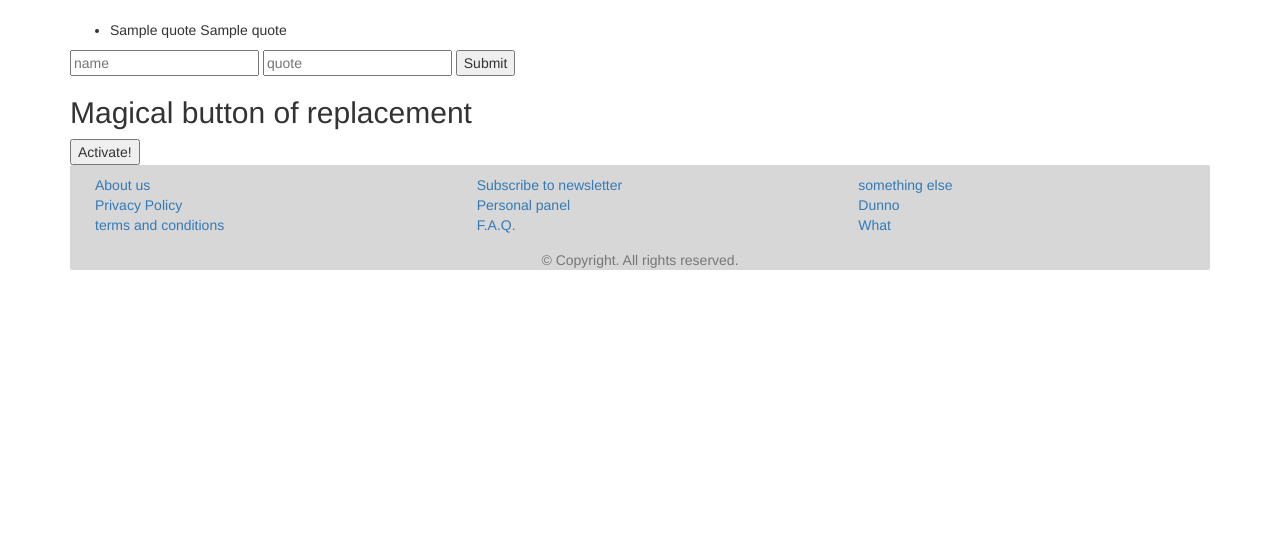
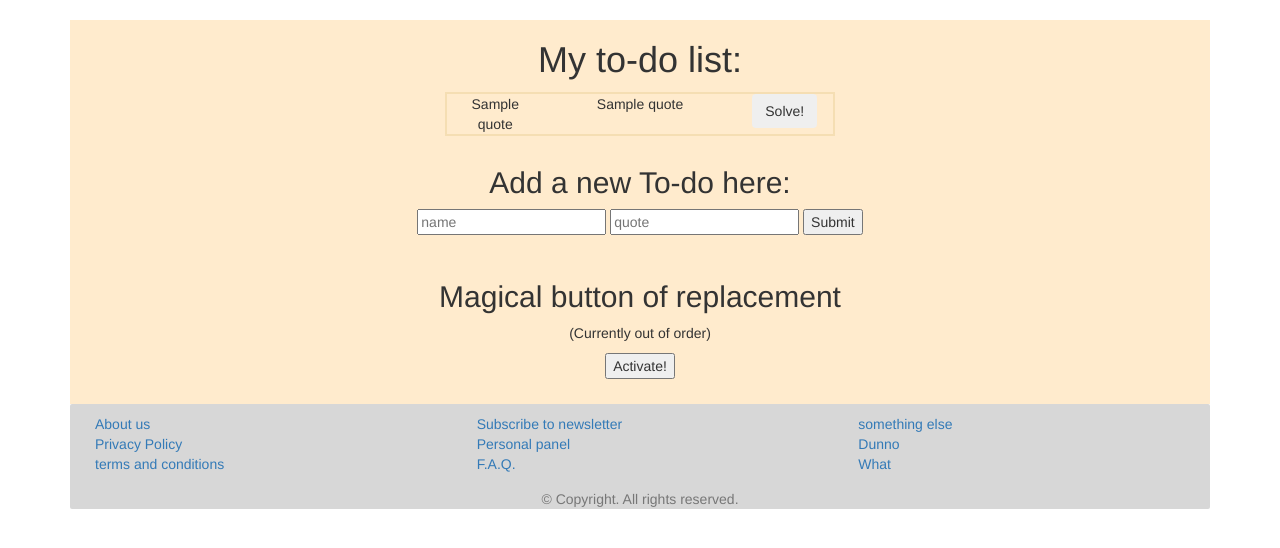
Before and after one commit to Pasakinskas/basic-crud, a Node server app: template views/pages/index.ejs in a window 1280 px wide. Shown: the part 50-598 px from the top of the page. Run offline with Node 20, Linux system fonts and the light colour scheme; the template is opened without the code that fills it: most values are stand-ins (such as "Sample title", 1, 10 or a date in 2020); some libraries are stand-ins or nearby versions.

Commit message:
Added more visuals, refactoring towards a to-do list

```diff
--- a/public/css/style.css
+++ b/public/css/style.css
@@ -4,6 +4,23 @@
     border-radius: 2px;
   }
 
-  .footer-links {
-      padding: 10px 0 5px 25px;
-  }
+.footer-links {
+    padding: 10px 0 5px 25px;
+}
+
+.page-body {
+    background-color: blanchedalmond;
+}
+
+.data-list {
+list-style-type: none;
+}
+
+.data-li {
+    border: 2px solid wheat;
+    margin-top: 2px;
+}
+
+.block {
+    padding: 0 25px 25px 25px;
+}
--- a/public/main.js
+++ b/public/main.js
@@ -1,4 +1,5 @@
 let update = document.getElementById('update');
+let delOne = document.getElementById('delete');
 
 update.addEventListener('click', () => {
     fetch('crud-example', {
--- a/views/pages/index.ejs
+++ b/views/pages/index.ejs
@@ -9,19 +9,23 @@
       <% include ../partials/header %>
     </header>
 
-    <main>
-      <div>
-        <ul class="quotes">
-        <% for(var i=0; i<quotes.length; i++) {%>
-          <li class="quote">
-            <span><%= quotes[i].name %></span>
-            <span><%= quotes[i].quote %></span>
+    <main class="page-body">
+      <div class="text-center row">
+        <h1>My to-do list:</h1>
+        <div class="col-md-4"></div>
+        <ul class="data-list col-md-4">
+        <% for(let i=0; i<quotes.length; i++) {%>
+          <li class="row data-li">
+            <div class="col-xs-3"><span><%= quotes[i].name %></span></div>
+            <div class="col-xs-6"><span><%= quotes[i].quote %></span></div>
+            <div class="col-xs-3"><button class="btn" id="<%= quotes[i]._id %>">Solve!</button></div>
           </li>
         <% } %>
         </ul>
       </div>
 
-      <div>
+      <div class="text-center block">
+        <h2>Add a new To-do here:</h2>
         <form action="/quotes" method="POST">
           <input type="text" placeholder="name" name="name">
           <input type="text" placeholder="quote" name="quote">
@@ -29,13 +33,15 @@
         </form>
     </div>
 
-      <div>
+      <div class="text-center block">
         <h2>Magical button of replacement</h2>
+        <p>(Currently out of order)</p>
         <button id="update">Activate!</button>
       </div>
 
       <script scr="main.js"></script>
   </main>
+
   <footer>
     <% include ../partials/footer %>
   </footer>
--- a/views/partials/head.ejs
+++ b/views/partials/head.ejs
@@ -1,6 +1,7 @@
 <!-- views/partials/head.ejs -->
 
 <meta charset="UTF-8">
+<meta name="viewport" content="width=device-width, initial-scale=1">
 <title>My first crud app!</title>
 
 <!-- CSS -->
```
Also changed, not shown: server.js (indentation only).
